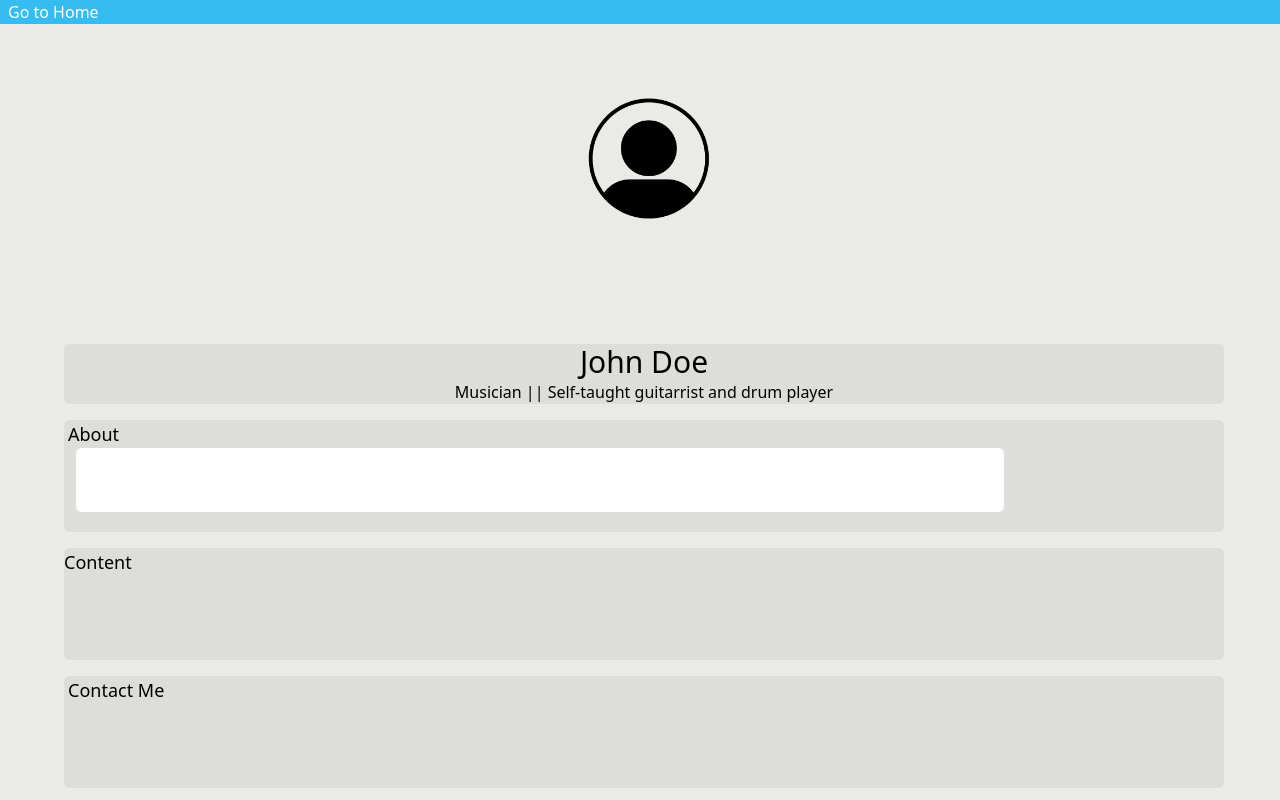
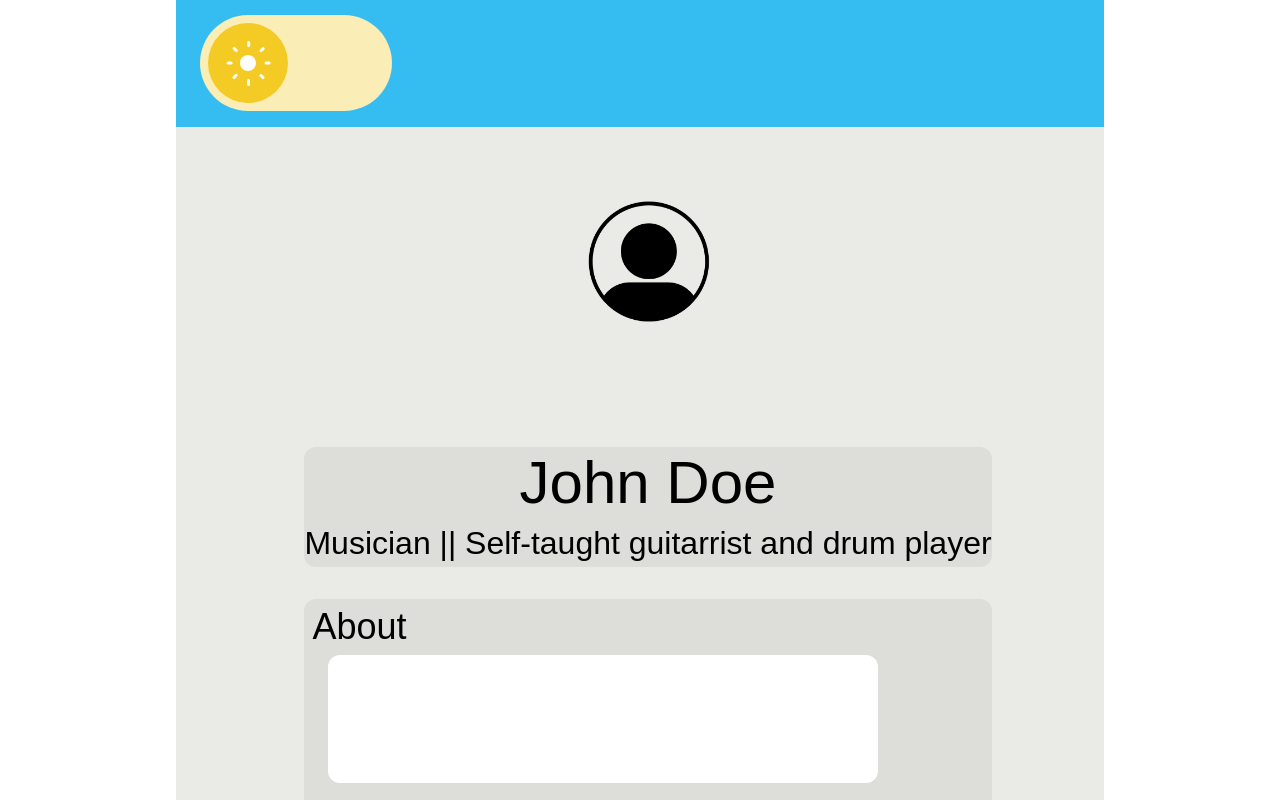
Before and after one commit to cade-coleman/Spotlight, a React (Create React App) app in the folder client/: page /account in a window 1280 px wide. Shown: the top 800 px of the page. Built offline with nearby package versions, Linux system fonts and the light colour scheme.

Commit message:
Light/Dark Mode added.

```diff
--- /dev/null
+++ b/client/src/components/LDmode/LDmode.css
@@ -0,0 +1,206 @@
+* {
+	border: 0;
+	box-sizing: border-box;
+	margin: 0;
+	padding: 0;
+}
+:root {
+	--hue: 223;
+	--bg: hsl(var(--hue),10%,100%);
+	--fg: hsl(var(--hue),10%,0%);
+	--primary: hsl(var(--hue),90%,55%);
+	--primaryT: hsla(var(--hue),90%,55%,0);
+	--transDur: 0.3s;
+	font-size: calc(16px + (32 - 16) * (100vw - 320px) / (1280 - 320));
+}
+html,
+body {
+	background-color: var(--bg);
+}
+body,
+input {
+	font: 1em/1.5 Fredoka, sans-serif;
+}
+body {
+	color: var(--fg);
+	height: 100vh;
+	display: grid;
+	place-items: center;
+}
+
+/* Default */
+.theme {
+	display: flex;
+	align-items: center;
+	-webkit-tap-highlight-color: transparent;
+}
+.theme__fill,
+.theme__icon {
+	transition: transform var(--transDur) ease-in-out;
+}
+.theme__fill {
+	background-color: var(--bg);
+	display: block;
+	mix-blend-mode: difference;
+	position: fixed;
+	inset: 0;
+	height: 100%;
+	transform: translateX(-100%);
+}
+.theme__icon,
+.theme__toggle {
+	z-index: 1;
+	margin-top: 8%;
+	margin-bottom: 8%;
+}
+.theme__icon,
+.theme__icon-part {
+	position: absolute;
+}
+.theme__icon {
+	display: block;
+	top: 0.75em;
+	left: 0.75em;
+	width: 1.5em;
+	height: 1.5em;
+}
+.theme__icon-part {
+	border-radius: 50%;
+	box-shadow: 0.4em -0.4em 0 0.5em hsl(0,0%,100%) inset;
+	top: calc(50% - 0.5em);
+	left: calc(50% - 0.5em);
+	width: 1em;
+	height: 1em;
+	transition:
+		box-shadow var(--transDur) ease-in-out,
+		opacity var(--transDur) ease-in-out,
+		transform var(--transDur) ease-in-out;
+	transform: scale(0.5);
+}
+.theme__icon-part ~ .theme__icon-part {
+	background-color: hsl(0,0%,100%);
+	border-radius: 0.05em;
+	box-shadow: none;
+	top: 50%;
+	left: calc(50% - 0.05em);
+	transform: rotate(0deg) translateY(0.5em);
+	transform-origin: 50% 0;
+	width: 0.1em;
+	height: 0.2em;
+}
+.theme__icon-part:nth-child(3) {
+	transform: rotate(45deg) translateY(0.5em);
+}
+.theme__icon-part:nth-child(4) {
+	transform: rotate(90deg) translateY(0.5em);
+}
+.theme__icon-part:nth-child(5) {
+	transform: rotate(135deg) translateY(0.5em);
+}
+.theme__icon-part:nth-child(6) {
+	transform: rotate(180deg) translateY(0.5em);
+}
+.theme__icon-part:nth-child(7) {
+	transform: rotate(225deg) translateY(0.5em);
+}
+.theme__icon-part:nth-child(8) {
+	transform: rotate(270deg) translateY(0.5em);
+}
+.theme__icon-part:nth-child(9) {
+	transform: rotate(315deg) translateY(0.5em);
+}
+.theme__label,
+.theme__toggle,
+.theme__toggle-wrap {
+	position: relative;
+}
+.theme__toggle,
+.theme__toggle:before {
+	display: block;
+}
+.theme__toggle {
+	background-color: hsl(48,90%,85%);
+	border-radius: 25% / 50%;
+	box-shadow: 0 0 0 0.125em var(--primaryT);
+	padding: 0.25em;
+	width: 6em;
+	height: 3em;
+	-webkit-appearance: none;
+	appearance: none;
+	transition:
+		background-color var(--transDur) ease-in-out,
+		box-shadow 0.15s ease-in-out,
+		transform var(--transDur) ease-in-out;
+}
+.theme__toggle:before {
+	background-color: hsl(48,90%,55%);
+	border-radius: 50%;
+	content: "";
+	width: 2.5em;
+	height: 2.5em;
+	transition:
+		background-color var(--transDur) ease-in-out,
+		transform var(--transDur) ease-in-out;
+}
+.theme__toggle:focus {
+	box-shadow: 0 0 0 0.125em var(--primary);
+	outline: transparent;
+}
+
+/* Checked */
+.theme__toggle:checked {
+	background-color: hsl(198,90%,15%);
+}
+.theme__toggle:checked:before,
+.theme__toggle:checked ~ .theme__icon {
+	transform: translateX(3em);
+}
+.theme__toggle:checked:before {
+	background-color: hsl(198,90%,55%);
+}
+.theme__toggle:checked ~ .theme__fill {
+	transform: translateX(0);
+}
+.theme__toggle:checked ~ .theme__icon .theme__icon-part:nth-child(1) {
+	box-shadow: 0.2em -0.2em 0 0.2em hsl(0,0%,100%) inset;
+	transform: scale(1);
+}
+.theme__toggle:checked ~ .theme__icon .theme__icon-part ~ .theme__icon-part {
+	opacity: 0;
+}
+.theme__toggle:checked ~ .theme__icon .theme__icon-part:nth-child(2) {
+	transform: rotate(45deg) translateY(0.8em);
+}
+.theme__toggle:checked ~ .theme__icon .theme__icon-part:nth-child(3) {
+	transform: rotate(90deg) translateY(0.8em);
+}
+.theme__toggle:checked ~ .theme__icon .theme__icon-part:nth-child(4) {
+	transform: rotate(135deg) translateY(0.8em);
+}
+.theme__toggle:checked ~ .theme__icon .theme__icon-part:nth-child(5) {
+	transform: rotate(180deg) translateY(0.8em);
+}
+.theme__toggle:checked ~ .theme__icon .theme__icon-part:nth-child(6) {
+	transform: rotate(225deg) translateY(0.8em);
+}
+.theme__toggle:checked ~ .theme__icon .theme__icon-part:nth-child(7) {
+	transform: rotate(270deg) translateY(0.8em);
+}
+.theme__toggle:checked ~ .theme__icon .theme__icon-part:nth-child(8) {
+	transform: rotate(315deg) translateY(0.8em);
+}
+.theme__toggle:checked ~ .theme__icon .theme__icon-part:nth-child(9) {
+	transform: rotate(360deg) translateY(0.8em);
+}
+.theme__toggle-wrap {
+	margin: 0 0.75em;
+}
+
+@supports selector(:focus-visible) {
+	.theme__toggle:focus {
+		box-shadow: 0 0 0 0.125em var(--primaryT);
+	}
+	.theme__toggle:focus-visible {
+		box-shadow: 0 0 0 0.125em var(--primary);
+	}
+}
--- /dev/null
+++ b/client/src/components/LDmode/LDmode.js
@@ -0,0 +1,34 @@
+import React, { useState } from "react";
+import { Link } from "react-router-dom";
+import "./LDmode.css";
+
+function LDmode() {
+  return (
+    <label for="theme" class="theme">
+      <span class="theme__toggle-wrap">
+        <input
+          id="theme"
+          class="theme__toggle"
+          type="checkbox"
+          role="switch"
+          name="theme"
+          value="dark"
+        ></input>
+        <span class="theme__fill"></span>
+        <span class="theme__icon">
+          <span class="theme__icon-part"></span>
+          <span class="theme__icon-part"></span>
+          <span class="theme__icon-part"></span>
+          <span class="theme__icon-part"></span>
+          <span class="theme__icon-part"></span>
+          <span class="theme__icon-part"></span>
+          <span class="theme__icon-part"></span>
+          <span class="theme__icon-part"></span>
+          <span class="theme__icon-part"></span>
+        </span>
+      </span>
+    </label>
+  );
+}
+
+export default LDmode;
--- a/client/src/pages/Account.js
+++ b/client/src/pages/Account.js
@@ -1,5 +1,6 @@
 import React from "react";
 import Nav from "../components/Nav/Nav";
+import LDmode from "../components/LDmode/LDmode";
 import { Link } from "react-router-dom";
 import Content from "../components/Content/Content";
 
@@ -8,9 +9,7 @@
     <div name="backgorund" className="bg-[#EAEBE6] w-full">
       <div name="top section" className="">
         <div className=" flex justify-between items-center bg-[#35BDF2] text-white ">
-          <Link className="pl-2 text-bo " to="/home">
-            Go to Home
-          </Link>
+          <LDmode />
 
           <Link className="pr-2 text-bo" to="/editProfile"></Link>
         </div>
@@ -39,10 +38,10 @@
 
         <div className="bg-[#DDDED9] border-solid border-transparent rounded-md w-98 h-28 ml-16 mr-14 mt-4">
           <h2 className="text-lg flex justify-between ml-1">
-             About  {/* ADD TERNARY STATEMENT    <FiEdit2 className="mr-2" /> */}
+            About {/* ADD TERNARY STATEMENT    <FiEdit2 className="mr-2" /> */}
           </h2>
           <form className="">
-          {/* ADD TERNARY STATEMENT */}
+            {/* ADD TERNARY STATEMENT */}
             <p
               className="rounded-md w-4/5 bg-white h-18 h-16 ml-3"
               type="text"
```
